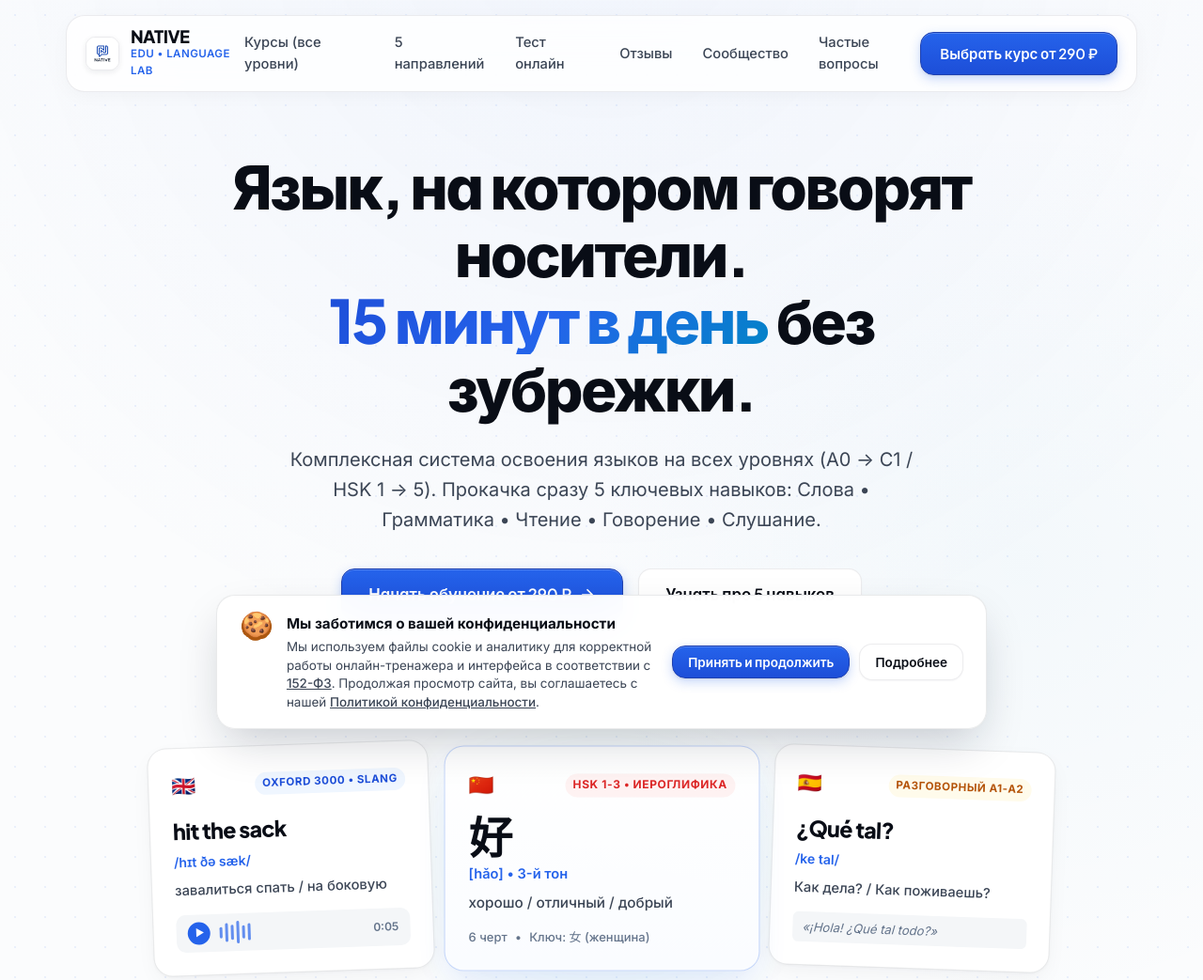
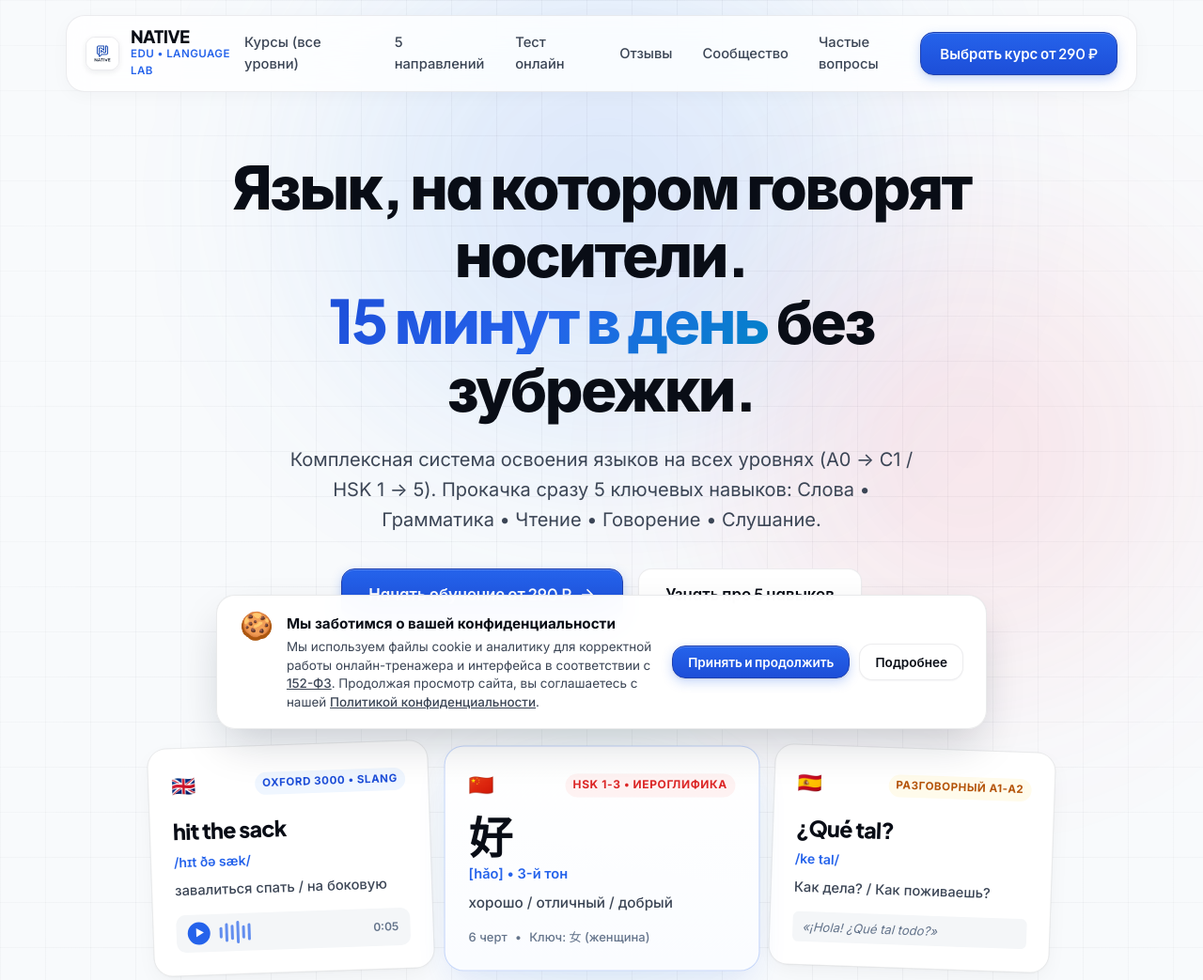
Before and after one commit to Mysterio3-8/LangNative, a plain HTML site: page index.html in a window 1280 px wide. Shown: the top 1043 px of the page at 94% size. Drawn offline with Linux system fonts and the light colour scheme.

Commit message:
feat: beautiful ambient background with glowing light orbs and lattice mesh

```diff
--- a/index.html
+++ b/index.html
@@ -132,6 +132,15 @@
   </script>
 </head>
 <body>
+
+  <!-- Ambient Animated Background Canvas -->
+  <div class="site-ambient-bg" aria-hidden="true">
+    <div class="ambient-orb orb-hero-blue"></div>
+    <div class="ambient-orb orb-hero-coral"></div>
+    <div class="ambient-orb orb-mid-amber"></div>
+    <div class="ambient-orb orb-lower-emerald"></div>
+    <div class="ambient-grid-lattice"></div>
+  </div>
 
   <!-- Floating Header -->
   <div class="header-wrapper">
--- a/style.css
+++ b/style.css
@@ -87,12 +87,124 @@ body {
   position: relative;
   overflow-x: hidden;
   line-height: 1.55;
-  background-color: var(--bg-page);
+  background-color: #f8fafc;
+}
+
+/* ==========================================================================
+   Ambient Background Glow & Depth System (Linear / Apple Aesthetics)
+   ========================================================================== */
+.site-ambient-bg {
+  position: absolute;
+  top: 0;
+  left: 0;
+  width: 100%;
+  height: 100%;
+  overflow: hidden;
+  pointer-events: none;
+  z-index: 0;
+}
+
+/* Ensure content sits cleanly above ambient glow */
+.header-wrapper,
+.hero,
+.courses-section,
+.skills-matrix-section,
+.demo-section,
+.reviews-section,
+.community-section,
+.faq-section,
+.footer,
+.modal-overlay,
+.cookie-banner {
+  position: relative;
+  z-index: 1;
+}
+
+.ambient-orb {
+  position: absolute;
+  border-radius: 50%;
+  filter: blur(100px);
+  opacity: 0.7;
+  will-change: transform;
+}
+
+/* Orb 1: Oxford Sapphire / Sky Blue glow behind Hero header */
+.orb-hero-blue {
+  top: -100px;
+  left: 20%;
+  width: 720px;
+  height: 560px;
+  background: radial-gradient(circle, rgba(59, 130, 246, 0.28) 0%, rgba(96, 165, 250, 0.12) 60%, transparent 80%);
+  animation: floatOrb1 18s ease-in-out infinite alternate;
+}
+
+/* Orb 2: Imperial Coral / Vermilion glow behind Hero Showcase cards */
+.orb-hero-coral {
+  top: 160px;
+  right: -80px;
+  width: 620px;
+  height: 600px;
+  background: radial-gradient(circle, rgba(244, 63, 94, 0.22) 0%, rgba(251, 113, 133, 0.08) 55%, transparent 75%);
+  animation: floatOrb2 22s ease-in-out infinite alternate;
+}
+
+/* Orb 3: Saffron Amber / Gold glow behind Courses & Skills */
+.orb-mid-amber {
+  top: 1350px;
+  left: -120px;
+  width: 680px;
+  height: 680px;
+  background: radial-gradient(circle, rgba(245, 158, 11, 0.18) 0%, rgba(251, 191, 36, 0.06) 60%, transparent 80%);
+  animation: floatOrb3 25s ease-in-out infinite alternate;
+}
+
+/* Orb 4: Emerald / Mint glow behind Reviews & Community */
+.orb-lower-emerald {
+  top: 2750px;
+  right: 5%;
+  width: 740px;
+  height: 620px;
+  background: radial-gradient(circle, rgba(16, 185, 129, 0.18) 0%, rgba(52, 211, 153, 0.05) 60%, transparent 80%);
+  animation: floatOrb4 20s ease-in-out infinite alternate;
+}
+
+/* Subtle blueprint grid lattice with radial fade */
+.ambient-grid-lattice {
+  position: absolute;
+  top: 0;
+  left: 0;
+  width: 100%;
+  height: 100%;
   background-image:
-    radial-gradient(rgba(37, 99, 235, 0.08) 1.2px, transparent 1.2px),
-    radial-gradient(1200px circle at 50% -100px, rgba(37, 99, 235, 0.05), transparent 70%),
-    radial-gradient(800px circle at 85% 600px, rgba(2, 132, 199, 0.03), transparent 60%);
-  background-size: 32px 32px, 100% 100%, 100% 100%;
+    linear-gradient(to right, rgba(15, 23, 42, 0.038) 1px, transparent 1px),
+    linear-gradient(to bottom, rgba(15, 23, 42, 0.038) 1px, transparent 1px);
+  background-size: 48px 48px;
+  mask-image: radial-gradient(ellipse 85% 65% at 50% 25%, black 40%, transparent 92%);
+  -webkit-mask-image: radial-gradient(ellipse 85% 65% at 50% 25%, black 40%, transparent 92%);
+}
+
+@keyframes floatOrb1 {
+  0% { transform: translate(0, 0) scale(1); }
+  50% { transform: translate(50px, 40px) scale(1.08); }
+  100% { transform: translate(-40px, 20px) scale(0.96); }
+}
+
+@keyframes floatOrb2 {
+  0% { transform: translate(0, 0) scale(1); }
+  50% { transform: translate(-50px, 50px) scale(1.06); }
+  100% { transform: translate(30px, -30px) scale(0.94); }
+}
+
+@keyframes floatOrb3 {
+  0% { transform: translate(0, 0) scale(1); }
+  50% { transform: translate(60px, -40px) scale(1.1); }
+  100% { transform: translate(-30px, 40px) scale(0.95); }
+}
+
+@keyframes floatOrb4 {
+  0% { transform: translate(0, 0) scale(1); }
+  50% { transform: translate(-50px, -40px) scale(1.08); }
+  100% { transform: translate(40px, 30px) scale(0.96); }
 }
 
 .container {
```
